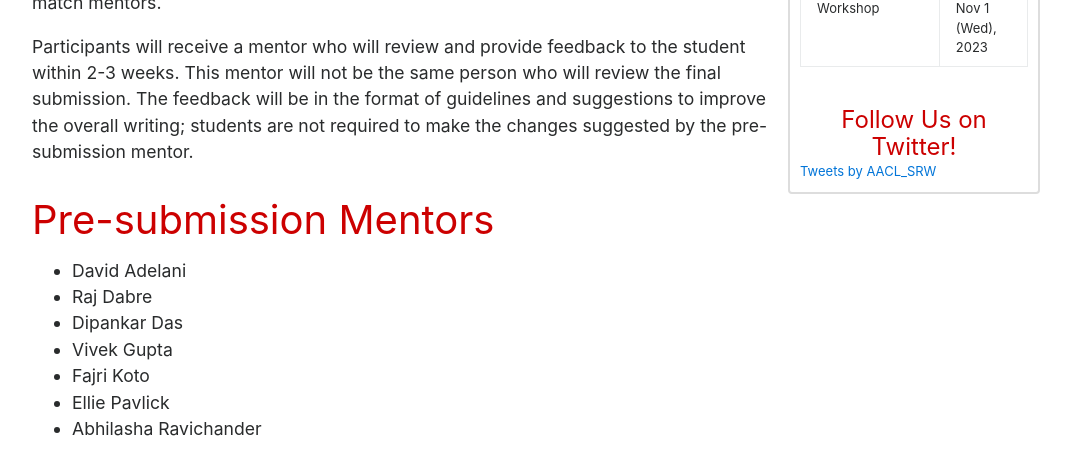
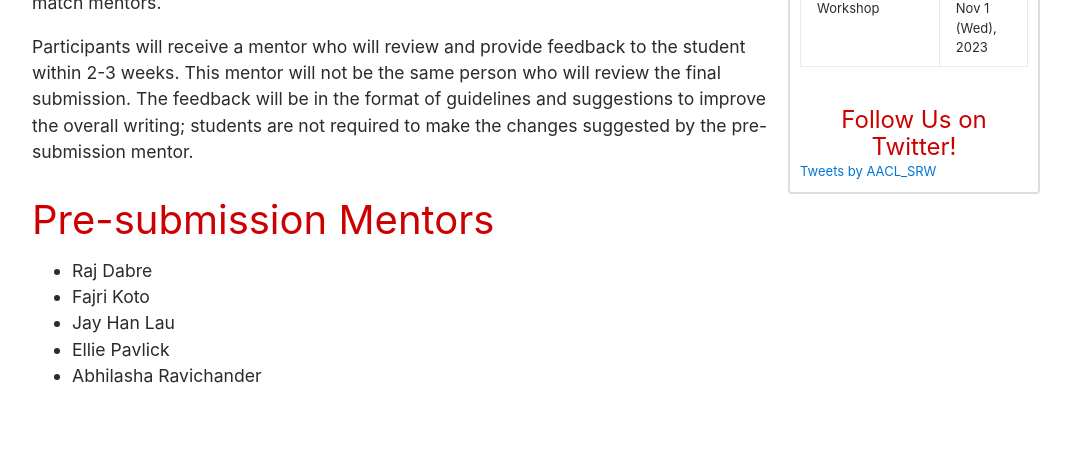
Before and after one commit to aacl2023-srw/aacl2023-srw.github.io, a Jekyll site: the page built from mentoring.md, in a window 1280 px wide and 900 px high, scrolled down 1045 px. Shown: the top 475 px of the window, without its empty margins (104-1175 px from the left). Built offline with Jekyll 4.4.1, drawn with Linux system fonts in a browser that asks for light colours; comment, search, counter and statistics services are not loaded.

Commit message:
update mentor list

```diff
--- a/mentoring.md
+++ b/mentoring.md
@@ -18,22 +18,8 @@ Participants will receive a mentor who will review and provide feedback to the s
 
 # Pre-submission Mentors
 
-- David Adelani
 - Raj Dabre
-- Dipankar Das
-- Vivek Gupta
 - Fajri Koto
+- Jay Han Lau
 - Ellie Pavlick
 - Abhilasha Ravichander
-
-<!-- - François Charton
-- Sedigheh Eslami
-- Mor Geva
-- Jian Guan
-- Itika Gupta
-- Yanran Li
-- Bin Liang
-- Yusheng Su
-- Zhixing Tan
-- Huiyuan Yang
-- Xiaoqing Zheng -->
```
